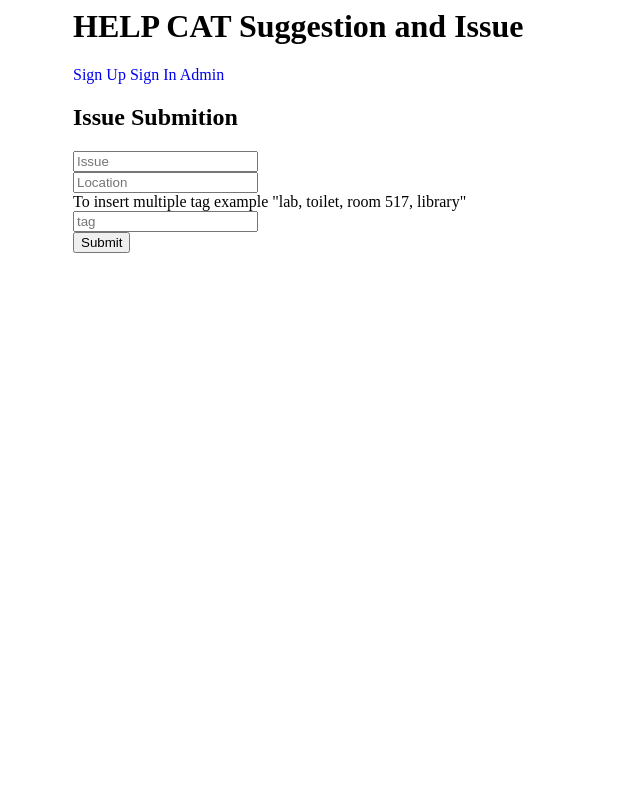
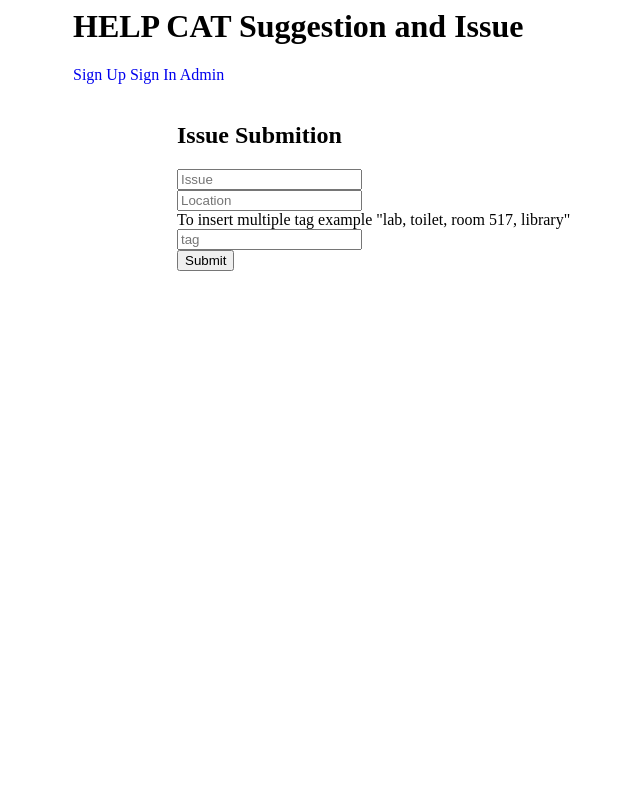
Before and after one commit to joevo2/helpcat, a PHP site: page / in a window 1280 px wide. Shown: the whole page, without its empty margins (63-703 px from the left). Run offline with PHP 8.4, Linux system fonts and the light colour scheme; data that the repository does not hold is empty.

Commit message:
added nav, main and header

```diff
--- a/index.php
+++ b/index.php
@@ -5,10 +5,16 @@
     <link rel='stylesheet' type="text/css" href="style.css">
   </head>
   <body>
+    <header>
       <h1>HELP CAT Suggestion and Issue</h1>
+      <nav>
         <a href='signup.php'>Sign Up</a>
         <a href='signin.php'>Sign In</a>
         <a href='admin.php'>Admin</a>
+      </nav>
+    </header>
+    <main>
+
       <br>
       <h2>Issue Submition</h2>
       <form>
@@ -21,5 +27,6 @@
       <?php
         queryDisplay(queryAll($con, "complaint"));
       ?>
+    </main>
   </body>
 </html>
--- a/style.css
+++ b/style.css
@@ -1,5 +1,16 @@
+* {
+  -webkit-box-sizing: border-box;
+     -moz-box-sizing: border-box;
+          box-sizing: border-box;
+}
+
 html {
   width: 80%;
+  margin: 0 auto;
+}
+
+main {
+  max-width: 800px;
   margin: 0 auto;
 }
 a {
```
Lines whose indentation alone changed are shown as unchanged.
